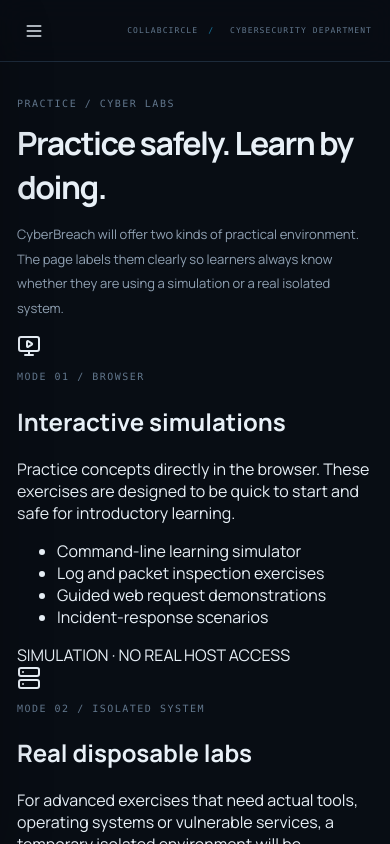
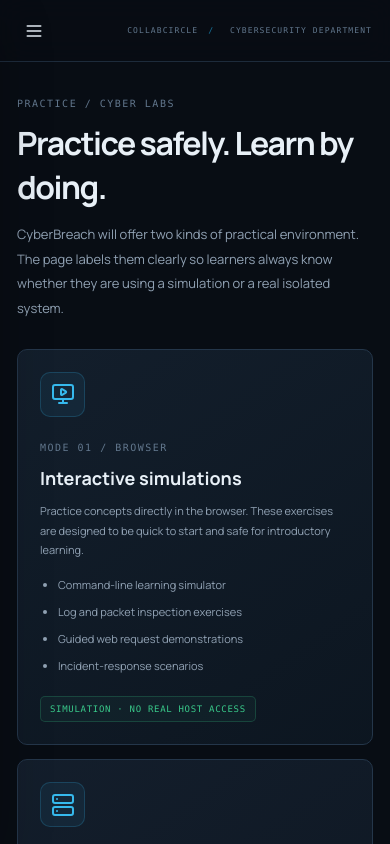
Before and after one commit to Samstatix/CyberBreach, a React (Vite) app in the folder apps/web/: page /labs in a window 390 px wide. Shown: the top 844 px of the page. Built offline with nearby package versions, Linux system fonts and the light colour scheme.

Commit message:
style: add responsive dual-mode lab cards

```diff
--- a/apps/web/src/styles/global.css
+++ b/apps/web/src/styles/global.css
@@ -102,3 +102,15 @@ button { font: inherit; }
 .category-learning-card p { color: var(--text-1); font-size: 11px; line-height: 1.8; }
 .category-learning-card ul { display: grid; gap: 9px; padding-left: 18px; color: var(--text-1); font-size: 11px; line-height: 1.6; }
 @media (max-width: 620px) { .academy-grid, .category-learning-grid { grid-template-columns: 1fr; } .academy-card > p { min-height: 0; } .academy-card-foot { flex-wrap: wrap; } }
+
+
+/* Two clearly labeled lab modes */
+.lab-mode-grid { display: grid; grid-template-columns: repeat(2, minmax(0, 1fr)); gap: 14px; margin-top: 28px; }
+.lab-mode-card { padding: 22px; border: 1px solid var(--border); border-radius: var(--radius-md); background: linear-gradient(145deg, rgba(20,31,45,.95), rgba(13,22,33,.95)); }
+.lab-mode-icon { display: grid; place-items: center; width: 45px; height: 45px; margin-bottom: 17px; border: 1px solid rgba(54,185,237,.2); border-radius: 10px; color: var(--accent); background: rgba(54,185,237,.07); }
+.lab-mode-card h2 { margin: 10px 0 8px; font-size: 18px; }
+.lab-mode-card p, .lab-mode-card li { color: var(--text-1); font-size: 11px; line-height: 1.8; }
+.lab-mode-card ul { display: grid; gap: 7px; padding-left: 18px; margin: 15px 0 20px; }
+.lab-mode-status { display: inline-flex; align-items: center; gap: 6px; padding: 7px 9px; border: 1px solid rgba(57,201,138,.22); border-radius: 5px; color: var(--success); background: rgba(57,201,138,.05); font: 9px var(--font-mono); letter-spacing: .7px; }
+.lab-mode-status.planned { border-color: rgba(233,180,92,.25); color: var(--warning); background: rgba(233,180,92,.05); }
+@media (max-width: 620px) { .lab-mode-grid { grid-template-columns: 1fr; } }
```
